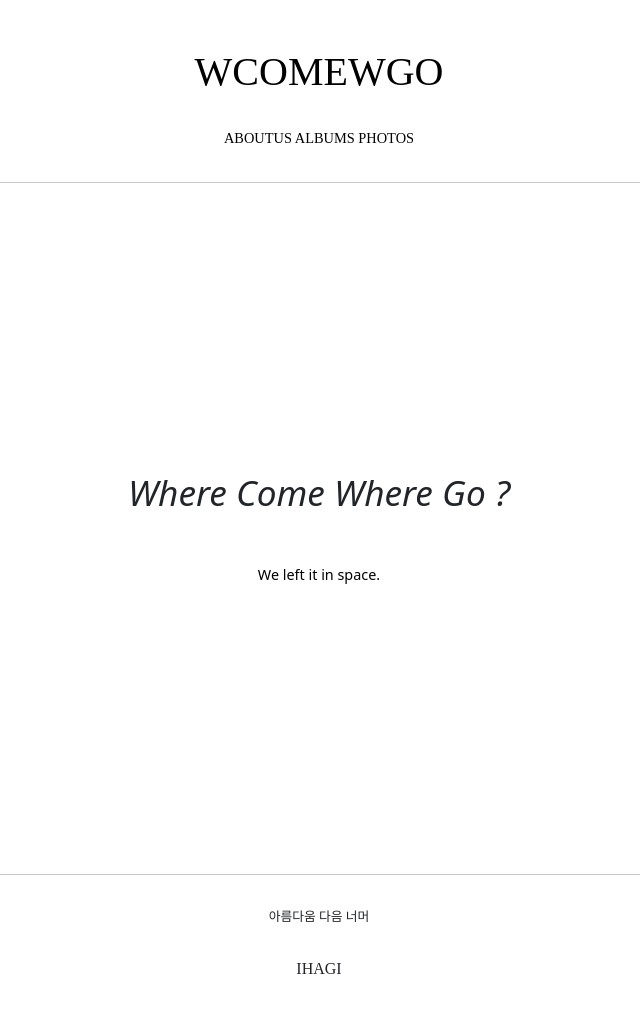
After one commit to IHAGI-c/where, a Django app: page /account/main/ in a window 1280 px wide. The commit adds this page. Shown: the whole page, without its empty margins (321-961 px from the left). Run offline with Django 3.2, Linux system fonts and the light colour scheme; parts of the project's set-up code (start-up, migrations or seed data) failed here and were passed over.

Commit message:
where main_html commit

```diff
--- a/accountapp/templates/accountapp/album.html
+++ b/accountapp/templates/accountapp/album.html
@@ -23,7 +23,7 @@
                 </div>
                 <div class="col-sm-7" style="text-align: center; padding: 0 1rem;">
                     <h4 style="font-family: 'Noto Serif KR', serif;
-                     font-size: calc(.6rem + 1vw) !important;margin-top: 2.2vw">
+                     font-size: calc(.6rem + 1vw) !important; margin-top: 2.2vw">
                         - 우주에 두고 왔어요 -
                     </h4>
                     <p style="margin: 2vw 0 0.5vw;
--- /dev/null
+++ b/accountapp/templates/accountapp/main.html
@@ -0,0 +1,18 @@
+
+{% extends 'base.html' %}
+{% load static %}
+
+{% block content %}
+
+    <div style="text-align: center; margin: calc(10rem + 10vw) 0 !important;">
+        <h1 style="font-size: calc(.6rem + 2vw) !important;"><I>Where Come Where Go ?</I></h1>
+        <p style="margin: 4vw; font-size: calc(.1rem + 1vw) !important;">
+            <a href="https://www.youtube.com/channel/UCQRVddpGpvxYDU9oncvoSaw" target="_blank"
+                                   style="color: black; text-decoration-line: none;"
+               onmouseover="this.style.color='dimgray'" onmouseout="this.style.color='black';">
+            We left it in space.</a></p>
+    </div>
+
+
+
+{% endblock %}
--- a/accountapp/urls.py
+++ b/accountapp/urls.py
@@ -1,6 +1,6 @@
 from django.urls import path
 
-from accountapp.views import hello_world, about_us, album
+from accountapp.views import hello_world, about_us, album, main_
 
 app_name = "accountapp"
 
@@ -8,4 +8,5 @@ urlpatterns = [
     path('hello_world/', hello_world, name='hello_world'),
     path('about_us/', about_us, name='about_us'),
     path('albums/', album, name='album'),
+    path('main/', main_, name='main'),
 ]
--- a/accountapp/views.py
+++ b/accountapp/views.py
@@ -29,3 +29,7 @@ def about_us(request):
 
 def album(request):
     return render(request, 'accountapp/album.html')
+
+
+def main_(request):
+    return render(request, 'accountapp/main.html')
--- a/static/base.css
+++ b/static/base.css
@@ -78,3 +78,30 @@
         font-size: 13px;
     }
 }
+
+body {
+  padding: 0px;
+  margin: 0px;
+}
+.bg {
+  width: 100%;
+  height: 400px;
+  overflow: hidden;
+  margin: 0px auto;
+  position: relative;
+}
+video {
+  width: 100%;
+}
+.text {
+  position: absolute;
+  width: 100%;
+  top: 50%;
+  left: 50%;
+  transform: translate(-50%,-50%);
+}
+.text p {
+  text-align: center;
+  font-size: 48px;
+  color: #ffffff;
+}
--- a/templates/header.html
+++ b/templates/header.html
@@ -3,11 +3,13 @@
     <div class="where_header">
 
         <div>
-            <h1 class="IHAGI_logo">WCOMEWGO</h1>
+            <h1 class="IHAGI_logo" style="margin-top: 3rem"><a href="{% url 'accountapp:main' %}"
+                                      style="color: black;text-decoration-line: none">
+                WCOMEWGO</a></h1>
         </div>
         <div class="where_header_button">
             <a href="{% url 'accountapp:about_us' %}" style="text-decoration-line: none;">
-                <span class="IHAGI_logo">ABOUT US</span>
+                <span class="IHAGI_logo">ABOUTUS</span>
             </a>
             <a href="{% url 'accountapp:album' %}" style="text-decoration-line: none;">
                 <span class="IHAGI_logo">ALBUMS</span>
```
Also changed, not shown: accountapp/templates/accountapp/milky-way-2971669_1920.jpg (added), 6 other files.
